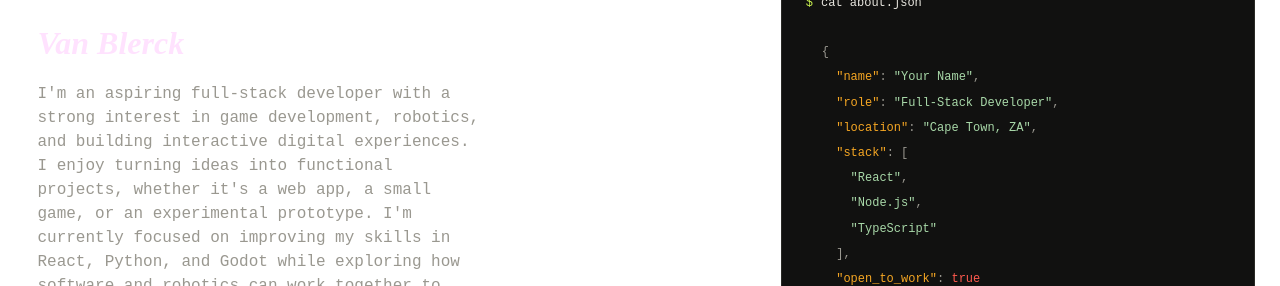
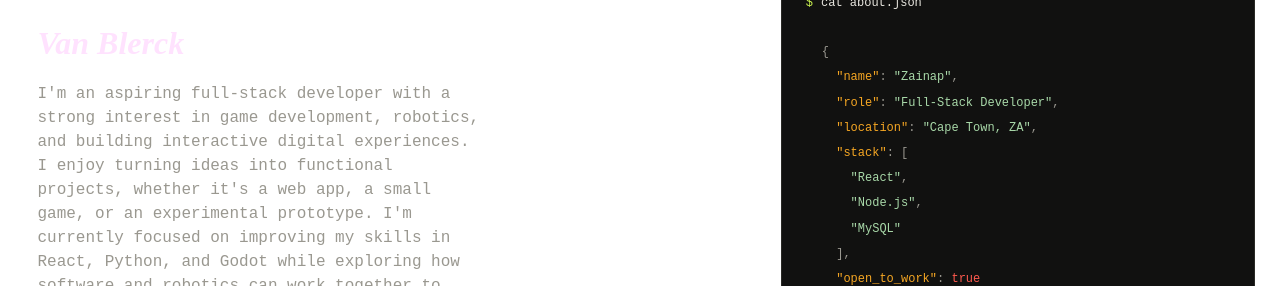
Before and after one commit to Zainap16/my-react-portfolio, a React (Vite) app: page / in a window 1280 px wide. Shown: the part 375-661 px from the top of the page. Built offline with nearby package versions, Linux system fonts and the light colour scheme.

Commit message:
edit terminal add named

```diff
--- a/src/web/terminal.jsx
+++ b/src/web/terminal.jsx
@@ -25,7 +25,7 @@ function Terminal() {
           <div className="t-line">
             <span className="t-out">
               &nbsp;&nbsp;<span className="t-key">"name"</span>:{" "}
-              <span className="t-str">"Your Name"</span>,
+              <span className="t-str">"Zainap"</span>,
             </span>
           </div>
           <div className="t-line">
@@ -58,7 +58,7 @@ function Terminal() {
           <div className="t-line">
             <span className="t-out">
               &nbsp;&nbsp;&nbsp;&nbsp;
-              <span className="t-str">"TypeScript"</span>
+              <span className="t-str">"MySQL"</span>
             </span>
           </div>
           <div className="t-line">
```
